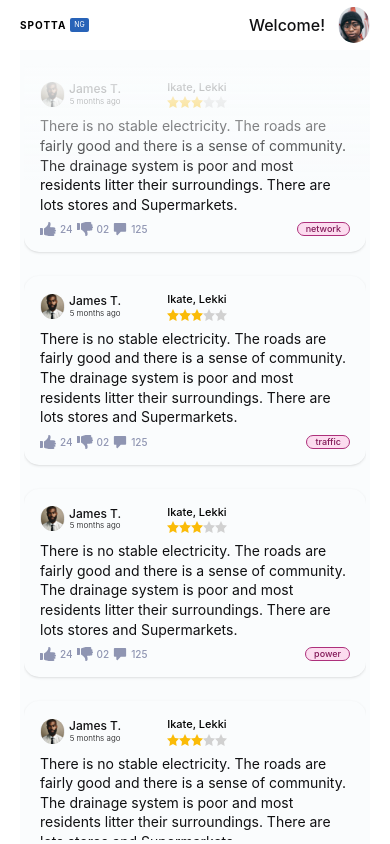
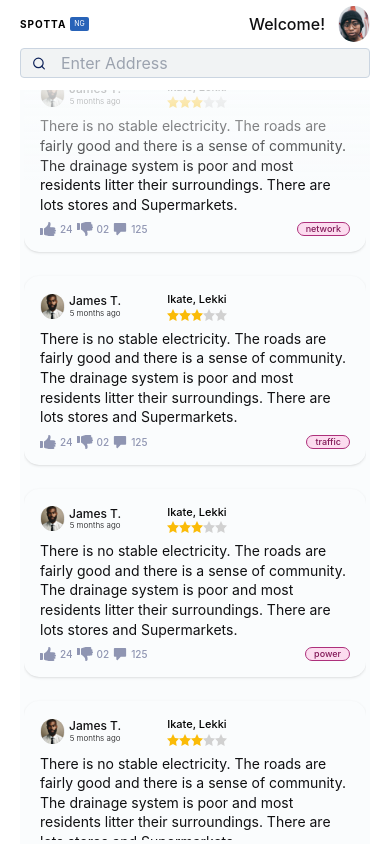
Before and after one commit to PromiseUdo/dash-test-promise, a React (Create React App) app: page / in a window 390 px wide. Built offline with nearby package versions, Linux system fonts and the light colour scheme.

Commit message:
add mobile searchbar

```diff
--- /dev/null
+++ b/src/layouts/homepageLayout/components/MobileSearchBar.tsx
@@ -0,0 +1,22 @@
+import InputWithAdornment from "@/common/inputs/InputWithAdornment";
+import React from "react";
+import iconComponents from "@/assets/icons/iconComponents";
+const MobileSearchBar = () => {
+  return (
+    <div className="mt-2 w-full flex md:hidden">
+      <InputWithAdornment
+        id="searchInput"
+        placeholder="Enter Address"
+        left={<iconComponents.util.SearchIcon color="#1e1e1e" />}
+        type="text"
+        style={{
+          paddingLeft: "12px",
+          paddingRight: "12px",
+          height: "30px",
+        }}
+      />{" "}
+    </div>
+  );
+};
+
+export default MobileSearchBar;
--- a/src/layouts/homepageLayout/index.tsx
+++ b/src/layouts/homepageLayout/index.tsx
@@ -1,12 +1,14 @@
 import React from "react";
 import { Navigate, Outlet, useLocation } from "react-router-dom";
 import Header from "./components/Header";
+import MobileSearchBar from "./components/MobileSearchBar";
 
 const HomePageLayout = () => {
   return (
     <div className="min-h-screen relative flex flex-col px-[20px] md:px-[60px] lg:px-[100px]">
-      <div className="bg-dash-shades-white h-[50px] py-[24px]  fixed z-20 top-0  left-0 right-0 max-w-[100vw] px-[20px] md:px-[60px] lg:px-[100px]">
+      <div className="bg-dash-shades-white  py-[8px]  fixed z-[80] top-0  left-0 right-0 max-w-[100vw] px-[20px] md:px-[60px] lg:px-[100px]">
         <Header />
+        <MobileSearchBar />
       </div>
       <main className="flex-grow ">
         <Outlet />
```
